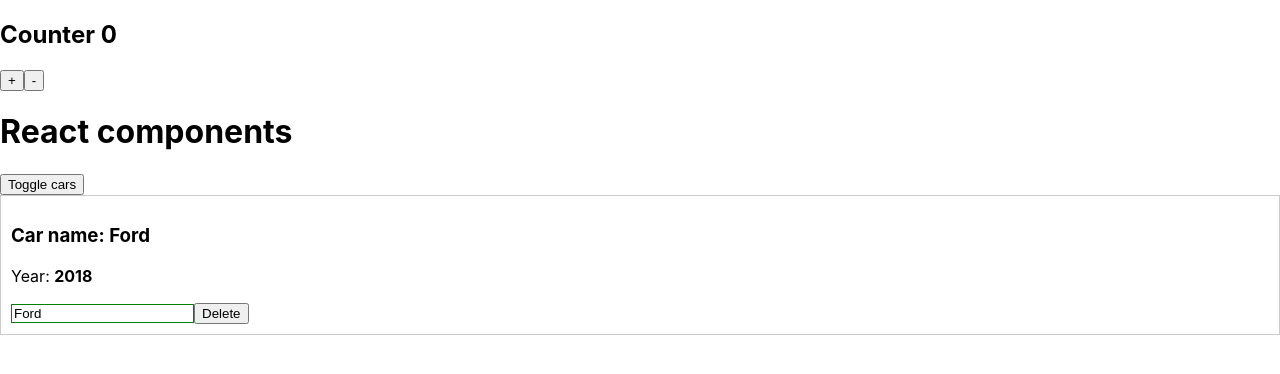
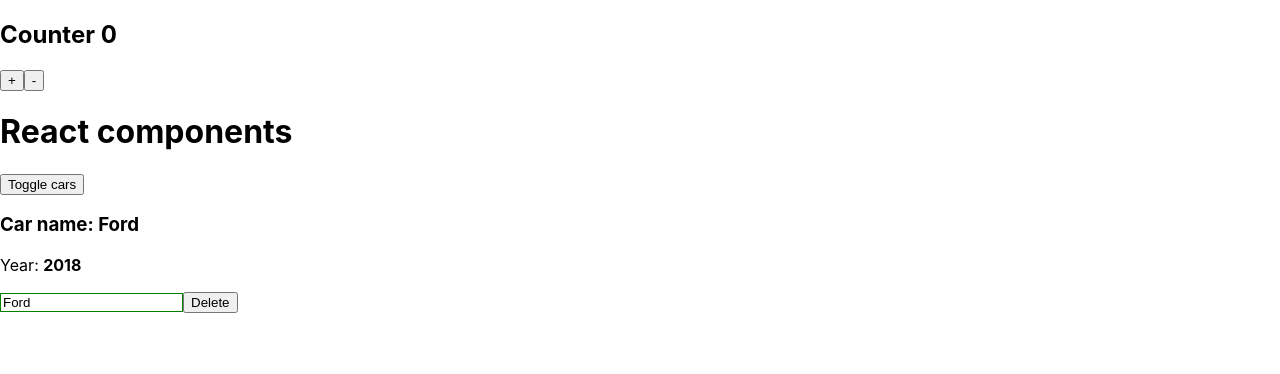
Before and after one commit to gordejka/learnReact, a React (Create React App) app: page / in a window 1280 px wide. Both pictures are taken after a click on the button "Toggle cars". Shown: the top 374 px of the page. Built offline with nearby package versions, Linux system fonts and the light colour scheme.

Commit message:
5.12 HOC

```diff
--- a/src/Car/Car.jsx
+++ b/src/Car/Car.jsx
@@ -1,39 +1,9 @@
 import React from "react";
-//import Radium from "radium";
-import "./Car.scss";
-//coomit update life cycles
+import classes from "./Car.scss";
+import withClass from "../hoc/withClass";
 
 class Car extends React.Component {
-    // componentWillReceiveProps(nextProps) {
-    //     console.log("Car componentWillReceiveProps", nextProps);
-    // }
-    shouldComponentUpdate(nextProps, nextState) {
-        console.log("Car shouldComponentUpdate", nextProps, nextState);
-        return nextProps.name.trim() !== this.props.name.trim() ;
-    }
-    // componentWillUpdate(nextProps, nextState) {
-    //     console.log("Car componentWillUpdate", nextProps, nextState);
-    // }
-    componentDidUpdate() {
-        console.log("Car componentDidUpdate");
-    }
-    componentWillUnmount(){
-        console.log('Car componentWillUnmount')
-    }
-
-    // static getDerivedStateFromProps(nextProps, prevState){
-    //     console.log('car getDerivedStateFromProps', nextProps, prevState);
-    //     return prevState;
-    // }
-
-    // getSnapshotBeforeUpdate(){
-    //     console.log('car getSnapshotBeforeUpdate');
-    // }
-
-
     render() {
-
-        console.log("Car render ");
         const inputClasses = ["input"];
         if (this.props.name !== "") {
             inputClasses.push("green");
@@ -44,18 +14,9 @@ class Car extends React.Component {
             inputClasses.push("bold");
         }
 
-        const style = {
-            border: "1px solid #ccc",
-            boxShadow: "0 4px 5xp 0 rgba(0,0,0,.14)",
-            ":hover": {
-                border: "1px solid #aaa",
-                boxShadow: "0 4px 5xp 0 rgba(0,0,0,.25)",
-                cursor: "pointer"
-            }
-        };
-
         return (
-            <div className="car" style={style}>
+            <React.Fragment>
+                {" "}
                 <h3>Car name: {this.props.name}</h3>
                 <p>
                     Year: <strong>{this.props.year}</strong>
@@ -67,9 +28,9 @@ class Car extends React.Component {
                     value={this.props.name}
                 />
                 <button onClick={this.props.onDelete}>Delete</button>
-            </div>
+            </React.Fragment>
         );
     }
 }
 
-export default Car;
+export default withClass(Car, classes.car);
--- a/src/Car/Car.scss
+++ b/src/Car/Car.scss
@@ -2,10 +2,17 @@
     margin-bottom: 10px;
     display: block;
     padding: 10px;
-    transition: all .7s;
+    transition: all 0.7s;
+    border: 1px solid #ccc;
+    box-shadow: 0 4px 5px 0 rgba(0,0,0,.14);
 }
-
-.input:active, .input:focus{
+.car:hover {
+    border: 1px solid #aaa;
+    box-shadow: 0 4px 5px 0 rgba(0,0,0,.25);
+    cursor: pointer;
+}
+.input:active,
+.input:focus {
     outline: none;
 }
 
@@ -13,11 +20,11 @@
     border: 1px solid green;
 }
 
-.input.red{
+.input.red {
     border: 1px solid red;
 }
 
-.input.bold{
+.input.bold {
     border: 2px solid green;
     font-weight: bold;
 }
--- /dev/null
+++ b/src/hoc/withClass.js
@@ -0,0 +1,14 @@
+import React from "react";
+
+const withClass = (Component, className) => {
+    return props => {
+        return (
+            <div className={className}>
+                <Component {...props}/>
+            </div>
+        );
+    };
+};
+
+
+export default withClass;
```
Also changed, not shown: src/Counter/Counter.js (line endings or trailing spaces).
